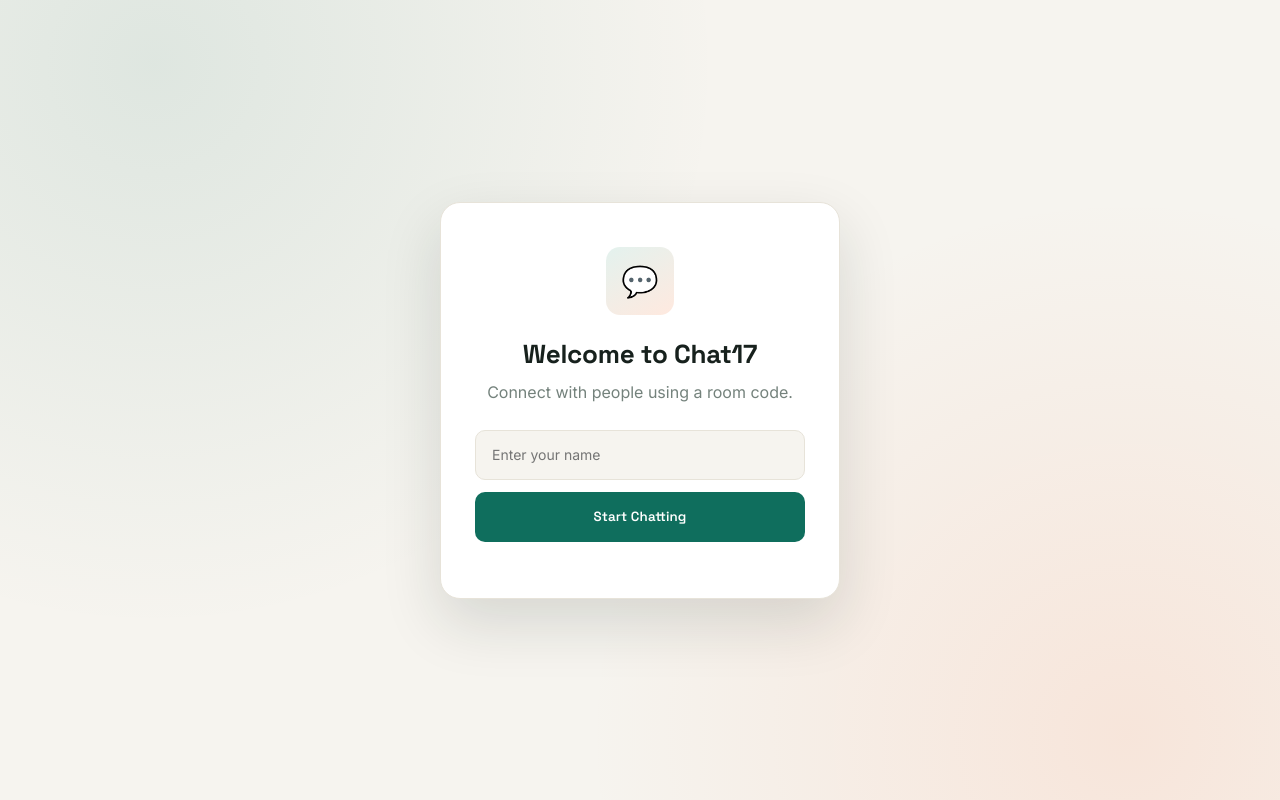
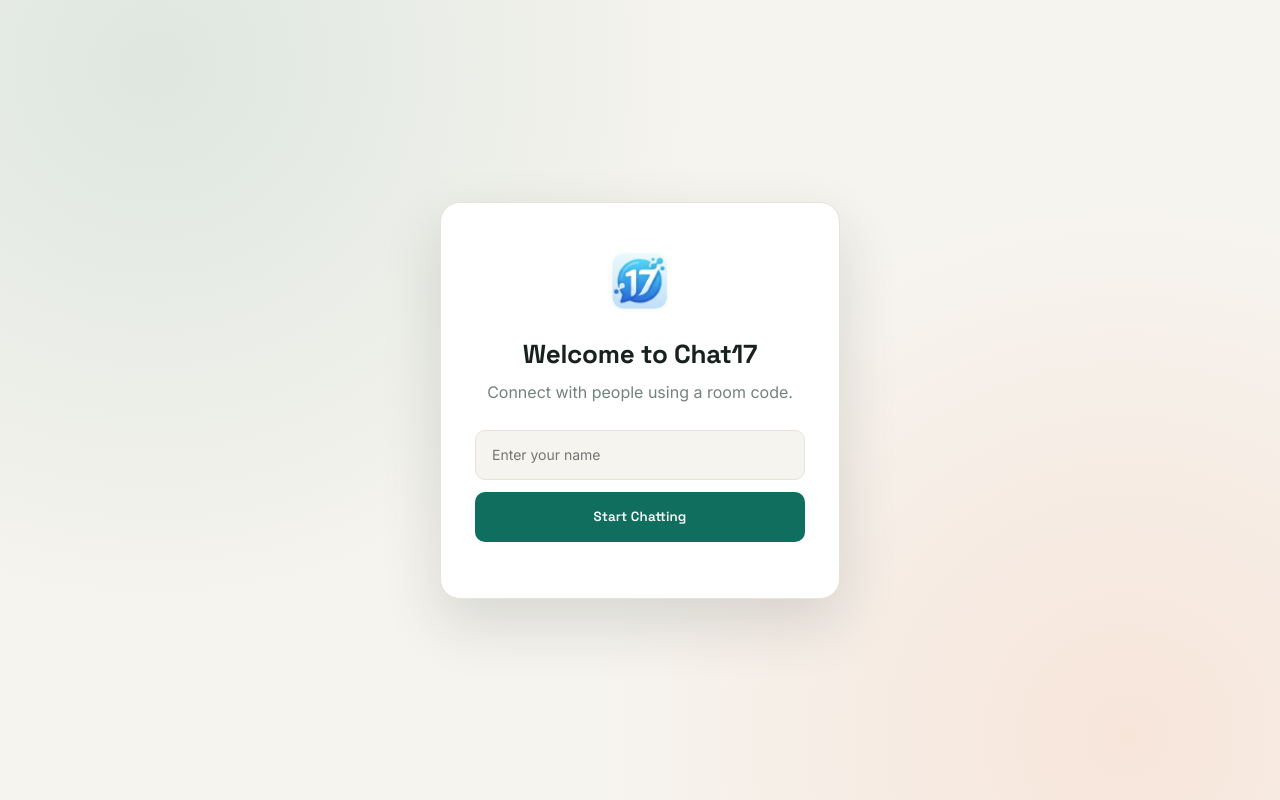
Before and after one commit to subash-1701/chat17, a website: page public/index.html in a window 1280 px wide. Drawn offline with nearby package versions, Linux system fonts and the light colour scheme.

Commit message:
logo added

```diff
--- a/public/index.html
+++ b/public/index.html
@@ -131,7 +131,7 @@
     <div class="login-card">
 
         <div class="login-logo">
-            💬
+            <img src="chat17-logo.png" alt="Chat17 logo">
         </div>
 
         <h1>Welcome to Chat17</h1>
--- a/public/style.css
+++ b/public/style.css
@@ -132,7 +132,8 @@ input {
 
     border-radius: var(--radius-md);
 
-    background: linear-gradient(150deg, var(--primary-light), var(--accent-light));
+    /* The logo already contains its own rounded square; don't add a second box. */
+    background: transparent;
 
     font-size: 30px;
 }
@@ -2333,3 +2334,15 @@ input {
 @media (max-width: 767px) {
   .room-actions-menu { min-width: 170px; max-width: calc(100vw - 16px); }
 }
+
+/* Keep the Chat17 logo on the opening name screen the same compact size
+   as the old message icon. */
+.login-logo img {
+    width: 62px;
+    height: 62pxpx;
+    max-width: 62px;
+    max-height: 62px;
+    object-fit: contain;
+    display: block;
+    border-radius: 14px;
+}
```
